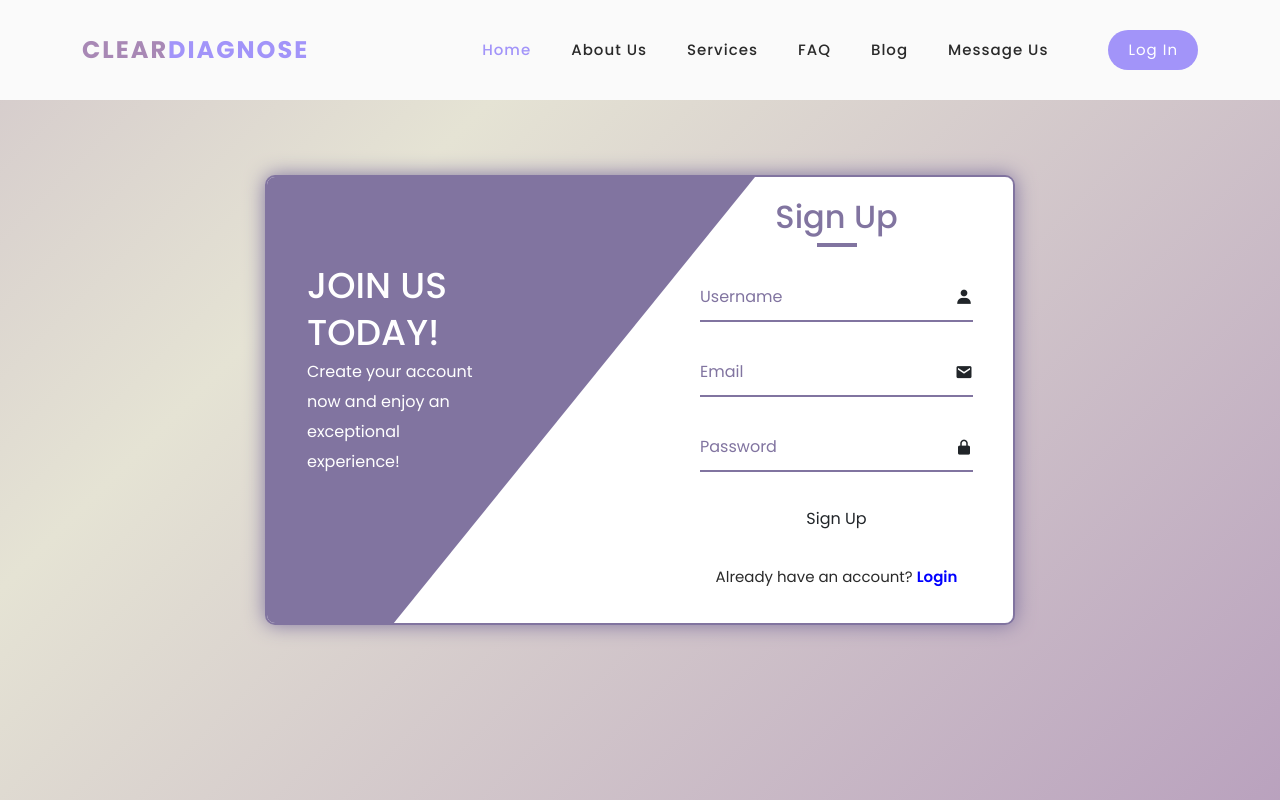
After one commit to Houssam-Sawan/Clear-Diagnose, a Flask app: template templates/signup.html in a window 1280 px wide. The commit adds this page. Run offline with Flask 3, Linux system fonts and the light colour scheme; the template is opened without the code that fills it, so the values that code supplies are empty; parts of the project's set-up code (start-up, migrations or seed data) failed here and were passed over; some libraries are stand-ins or nearby versions.

Commit message:
Separate login and sign up page

```diff
--- a/app.py
+++ b/app.py
@@ -43,7 +43,7 @@ def login():
             login_user(user)
             return redirect(url_for('home'))
         flash('Invalid username or password.')
-    return render_template("loginandsinup.html")
+    return render_template("login.html")
 
 @app.route('/signup', methods=['GET','POST'])
 def signup():
@@ -60,7 +60,7 @@ def signup():
             db.session.commit()
             login_user(user)
             return redirect(url_for('home'))
-    return render_template('loginandsinup.html')
+    return render_template('signup.html')
 
 @app.route("/testdb")
 def testdb():
--- a/static/js/login.js
+++ b/static/js/login.js
@@ -1,7 +1,7 @@
 const wrapper = document.querySelector('.wrapper')
 const registerLink = document.querySelector('.register-link')
 const loginLink = document.querySelector('.login-link')
-
+/*
 registerLink.onclick = () => {
     wrapper.classList.add('active')
 }
@@ -9,3 +9,4 @@ registerLink.onclick = () => {
 loginLink.onclick = () => {
     wrapper.classList.remove('active')
 }
+*/
--- /dev/null
+++ b/templates/signup.html
@@ -0,0 +1,106 @@
+<!DOCTYPE html>
+<html lang="en">
+<!-- coding by @_.codedevotee -->
+
+<head>
+    <meta charset="UTF-8">
+    <meta name="viewport" content="width=device-width, initial-scale=1.0">
+    <meta name="description" content="">
+    <meta name="author" content="">
+    <link rel="preconnect" href="https://fonts.gstatic.com">
+    <link href="https://fonts.googleapis.com/css2?family=Poppins:wght@100;200;300;400;500;600;700;800;900&display=swap" rel="stylesheet">
+
+    <title>Login Register form</title>
+
+        <!-- Bootstrap core CSS -->
+    <link rel="stylesheet" href="{{ url_for('static', filename='vendor/bootstrap/css/bootstrap.min.css') }}">
+
+
+    <!-- Additional CSS Files -->
+    <link rel="stylesheet" href="{{ url_for('static', filename='css/fontawesome.css') }}">
+    <link rel="stylesheet" href="{{ url_for('static', filename='css/templatemo-space-dynamic.css') }}">
+    <link rel="stylesheet" href="{{ url_for('static', filename='css/animated.css') }}">
+    <link rel="stylesheet" href="{{ url_for('static', filename='css/owl.css') }}">
+
+    <!--Boxicons CDN-->
+    <link href='https://unpkg.com/boxicons@2.1.4/css/boxicons.min.css'
+    rel='stylesheet'>
+
+    <!--Custom CSS-->
+    <link rel="stylesheet" href="{{ url_for('static', filename='css/login.css') }}">
+
+</head>
+
+<body>
+    <!-- FOR SOURCE CODE COMMENT "CODE" -->
+     {% include "navbar.html" %}
+    <div class="wrapper active">
+        <span class="rotate-bg"></span>
+        <span class="rotate-bg2"></span>
+
+        <div class="form-box register">
+
+            <h2 class="title animation" style="--i:17; --j:0">Sign Up</h2>
+
+            <form action="{{ url_for('signup') }}" method="post">
+                {% with messages = get_flashed_messages(with_categories=true) %}
+                {% if messages %}
+                    {% for category, msg in messages %}
+                    <div class="alert alert-{{ category }} alert-dismissible fade show" role="alert">
+                        {{ msg }}
+                        <button type="button" class="btn-close" data-bs-dismiss="alert"></button>
+                    </div>
+                    {% endfor %}
+                {% endif %}
+                {% endwith %}
+
+                <div class="input-box animation" style="--i:18; --j:1">
+                    <input name="new_username" type="text" required>
+                    <label for="new_username">Username</label>
+                    <i class='bx bxs-user'></i>
+                </div>
+
+                <div class="input-box animation" style="--i:19; --j:2">
+                    <input name="new_email" type="email" required>
+                    <label for="new_email">Email</label>
+                    <i class='bx bxs-envelope'></i>
+                </div>
+
+                <div class="input-box animation" style="--i:20; --j:3">
+                    <input name="new_password" type="password" required>
+                    <label for="new_password">Password</label>
+                    <i class='bx bxs-lock-alt'></i>
+                </div>
+
+                <button type="submit" class="btn animation" style="--i:21;--j:4">Sign Up</button>
+
+                <div class="linkTxt animation" style="--i:22; --j:5">
+                    <p>Already have an account? <a href="{{ url_for('login') }}" class="login-link">Login</a></p>
+                </div>
+
+            </form>
+        </div>
+
+        <div class="info-text register">
+            <h2 class="animation" style="--i:17; --j:0;">Join Us Today!</h2>
+            <p class="animation" style="--i:18; --j:1;">Create your account now and enjoy an exceptional experience!
+
+            </p>
+        </div>
+
+    </div>
+
+      <!-- Scripts -->
+        <script src="{{ url_for('static', filename='vendor/jquery/jquery.min.js') }}"></script>
+        <script src="{{ url_for('static', filename='vendor/bootstrap/js/bootstrap.bundle.min.js') }}"></script>
+
+        <script src="{{ url_for('static', filename='js/owl-carousel.js') }}"></script>
+        <script src="{{ url_for('static', filename='js/animation.js') }}"></script>
+        <script src="{{ url_for('static', filename='js/imagesloaded.js') }}"></script>
+        <script src="{{ url_for('static', filename='js/templatemo-custom.js') }}"></script>
+
+    <!--Script.js-->
+    <script src="{{ url_for('static', filename='js/login.js') }}"></script>
+</body>
+
+</html>
```
Also changed, not shown: templates/login.html (renamed from templates/loginandsinup.html, +3 -59 lines), instance/app.db.
